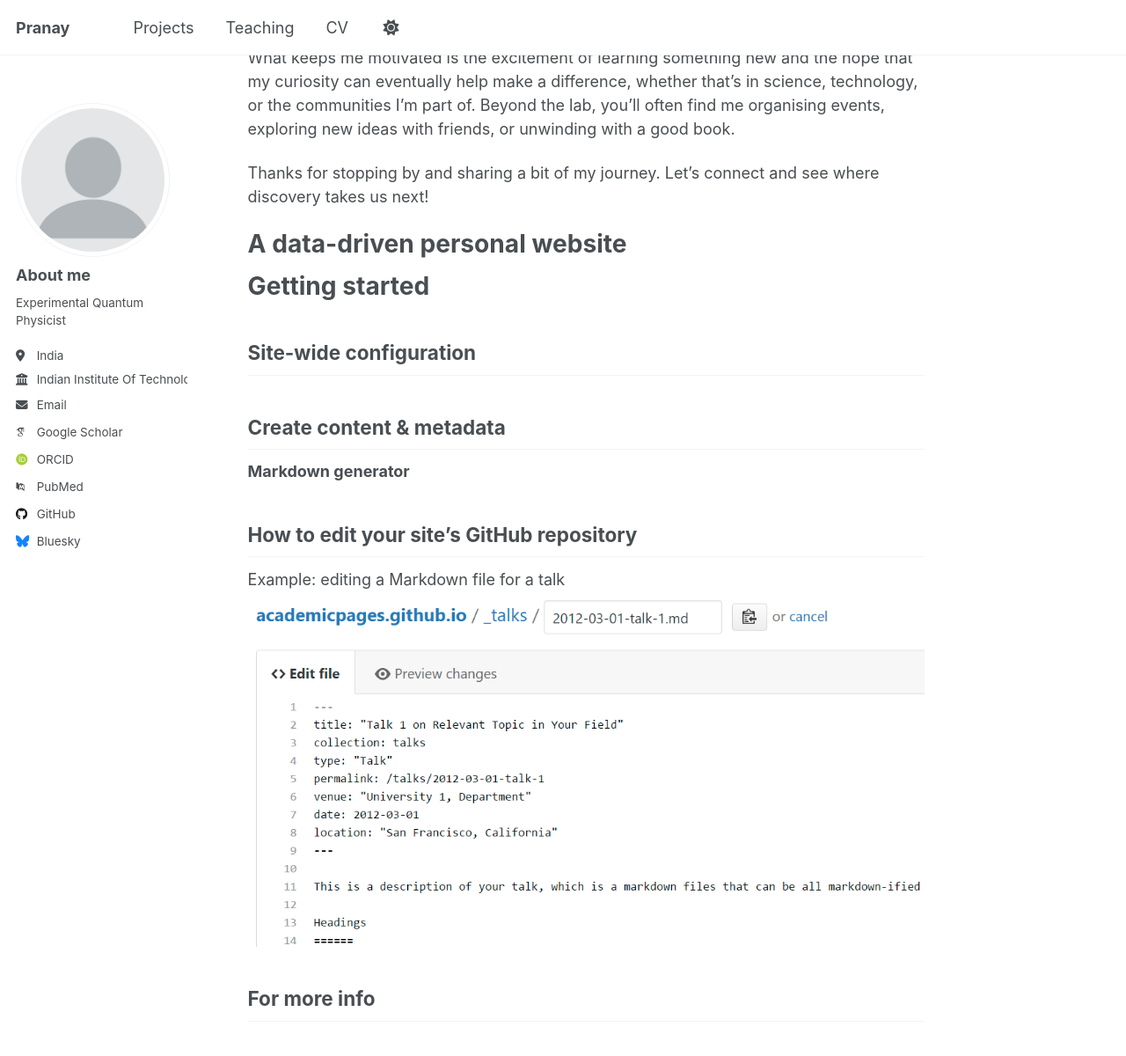
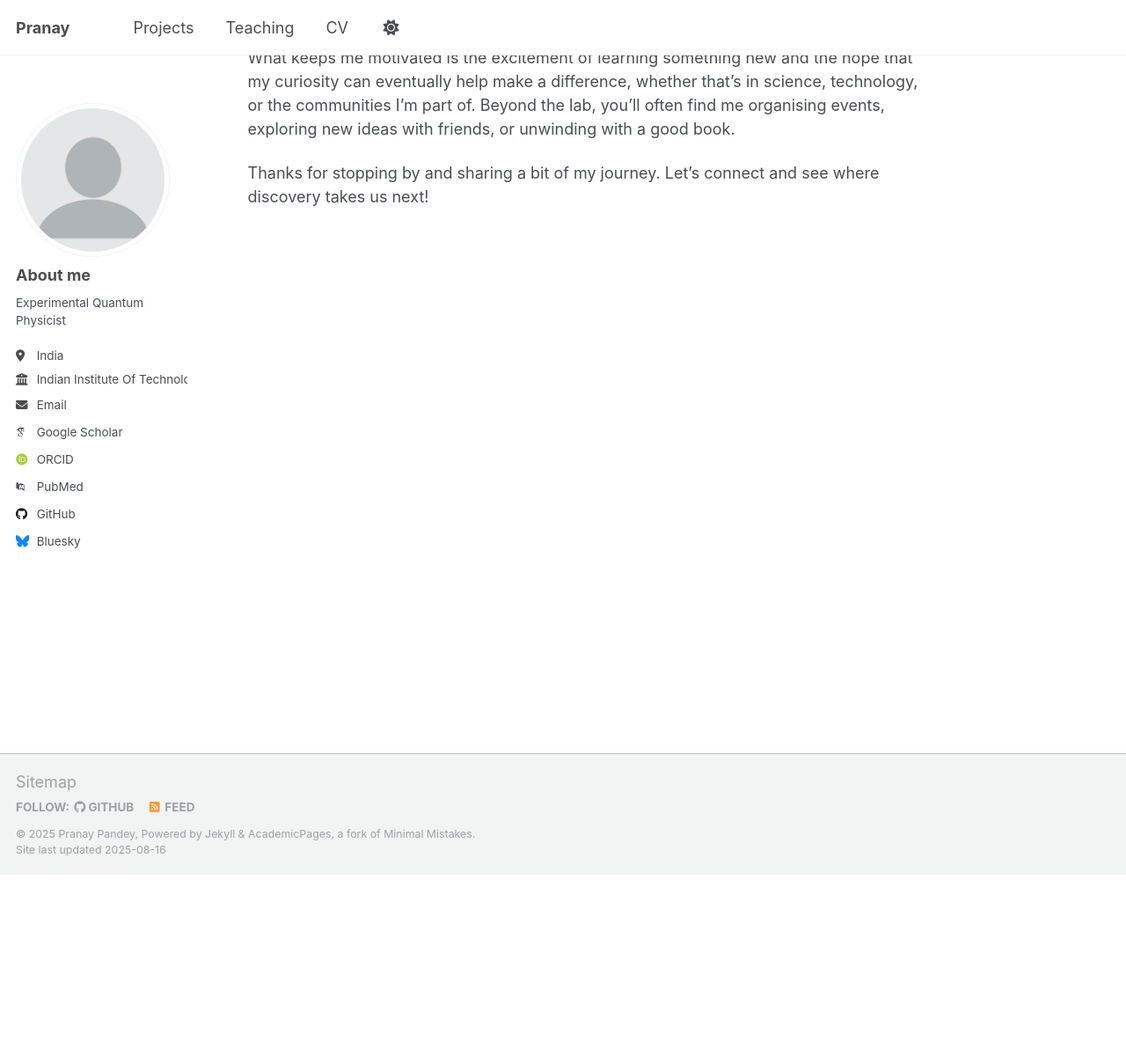
Before and after one commit to Pranay-pandey27/Pranay-pandey27.github.io, a Jekyll site: the page built from _pages/about.md, in a window 1280 px wide and 1400 px high, scrolled down 406 px. Shown: the top 1200 px of the window at 88% size. Built offline with Jekyll 4.4.1, drawn with Linux system fonts in a browser that asks for light colours; some web fonts are replaced; a script that is not in the unit is left out.

Commit message:
Update about.md

```diff
--- a/_pages/about.md
+++ b/_pages/about.md
@@ -14,28 +14,3 @@ Along the way, I’ve had the chance to work with some amazing teams—be it dev
 What keeps me motivated is the excitement of learning something new and the hope that my curiosity can eventually help make a difference, whether that’s in science, technology, or the communities I’m part of. Beyond the lab, you’ll often find me organising events, exploring new ideas with friends, or unwinding with a good book.
 
 Thanks for stopping by and sharing a bit of my journey. Let’s connect and see where discovery takes us next!
-
-A data-driven personal website
-======
-
-Getting started
-======
-
-Site-wide configuration
-------
-
-
-Create content & metadata
-------
-
-**Markdown generator**
-
-
-How to edit your site's GitHub repository
-------
-
-Example: editing a Markdown file for a talk
-![Editing a Markdown file for a talk](/images/editing-talk.png)
-
-For more info
-------
```
